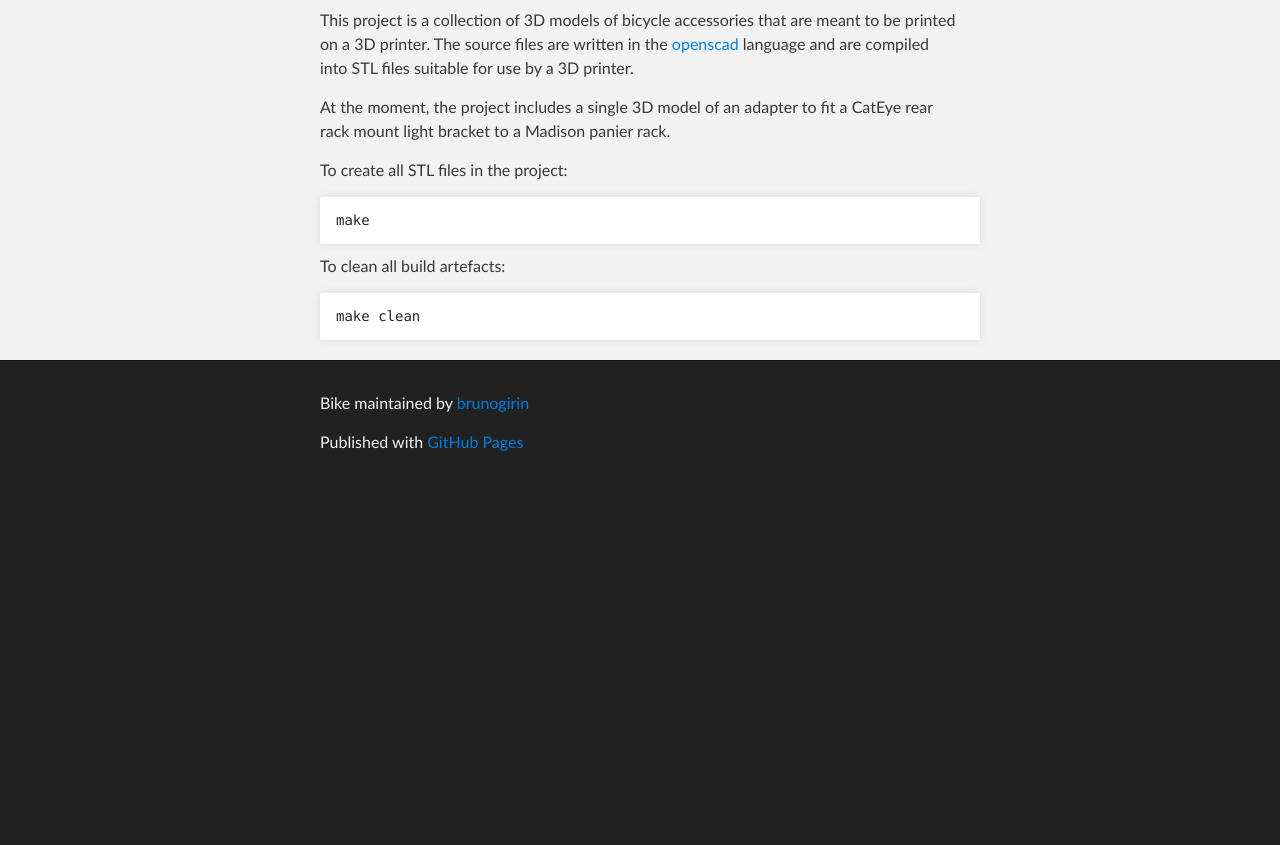
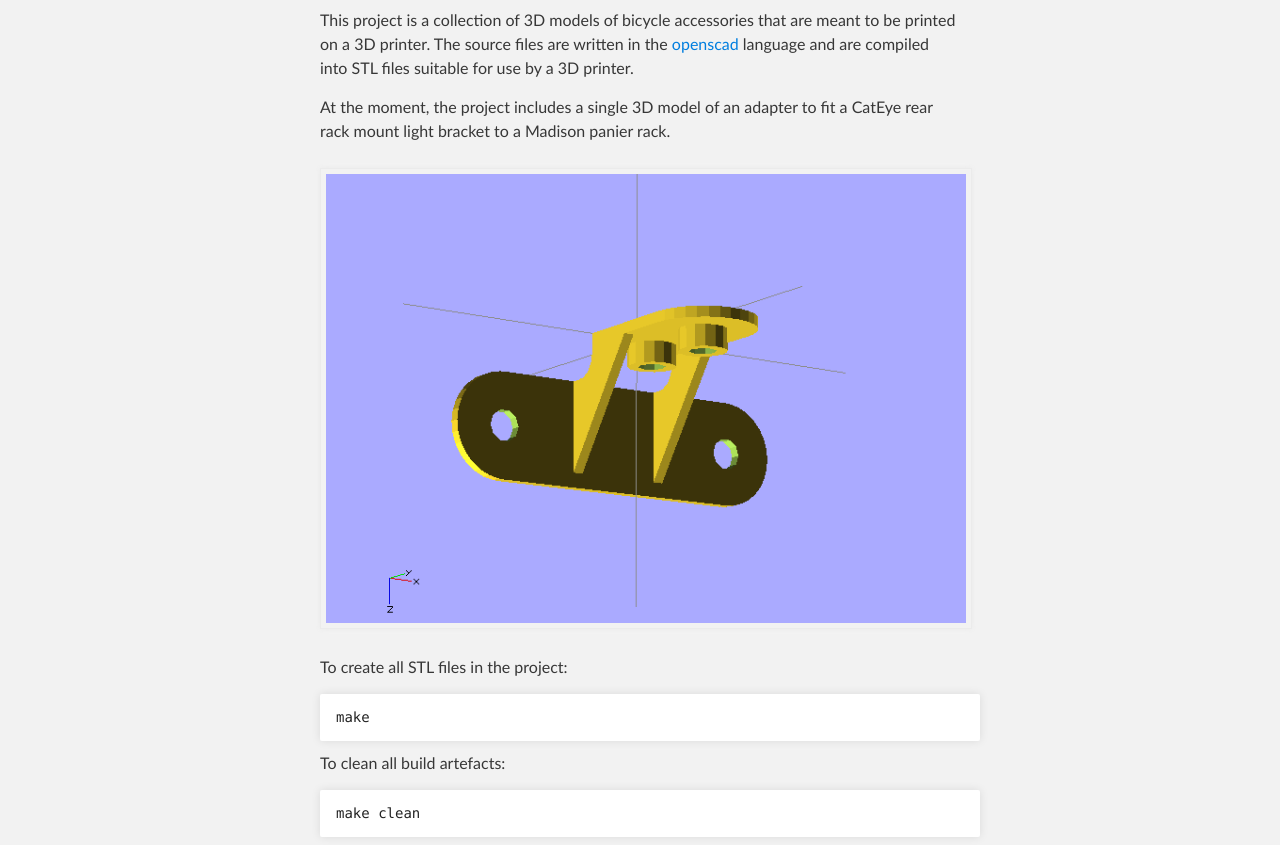
Before and after one commit to brunogirin/bike, a plain HTML site: page index.html in a window 1280 px wide. Shown: the part 252-1097 px from the top of the page. Before the commit the page ends 800 px from the top, so only its background shows below. Drawn offline with Linux system fonts and the light colour scheme.

Commit message:
Added image

```diff
--- a/index.html
+++ b/index.html
@@ -39,6 +39,8 @@ files suitable for use by a 3D printer.</p>
 <p>At the moment, the project includes a single 3D model of an adapter to fit a
 CatEye rear rack mount light bracket to a Madison panier rack.</p>
 
+<img src="./images/light-attachment.png" />
+
 <p>To create all STL files in the project:</p>
 
 <pre><code>make
```
Also changed, not shown: images/light-attachment.png (added).
